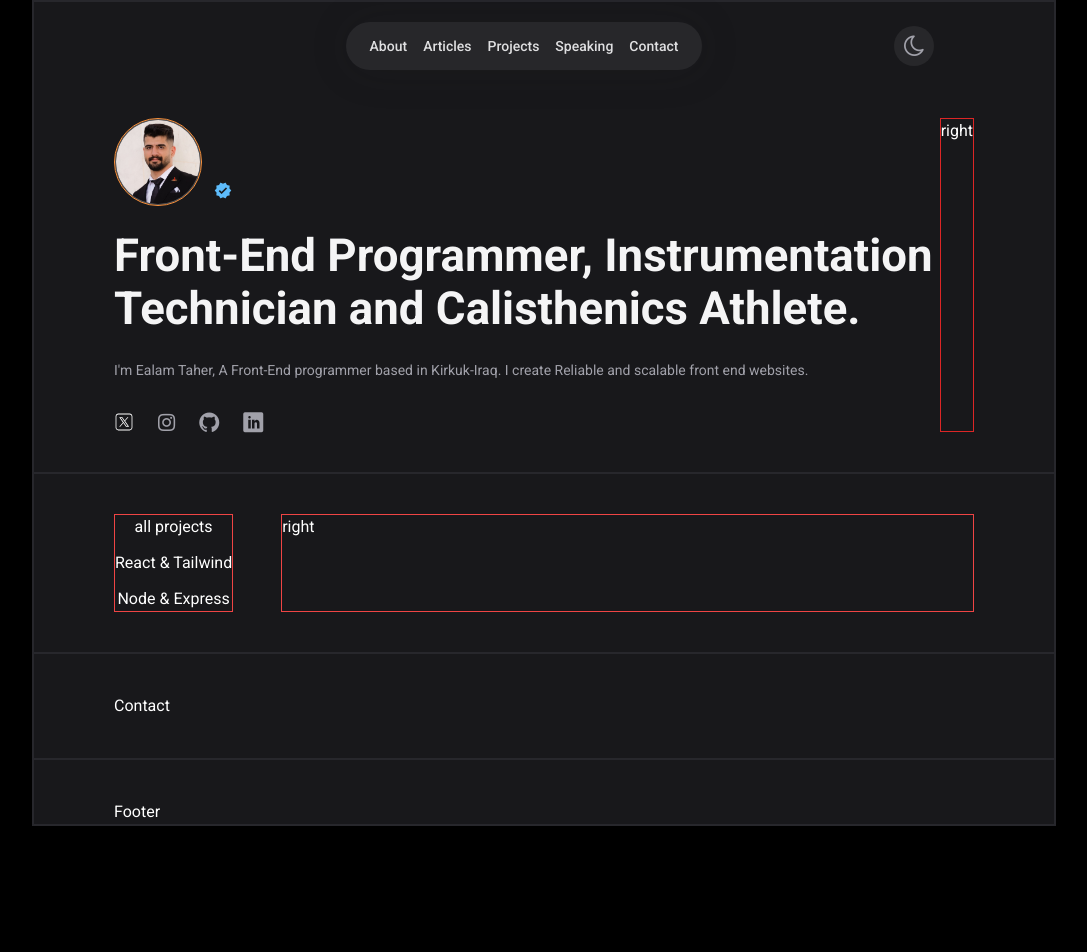
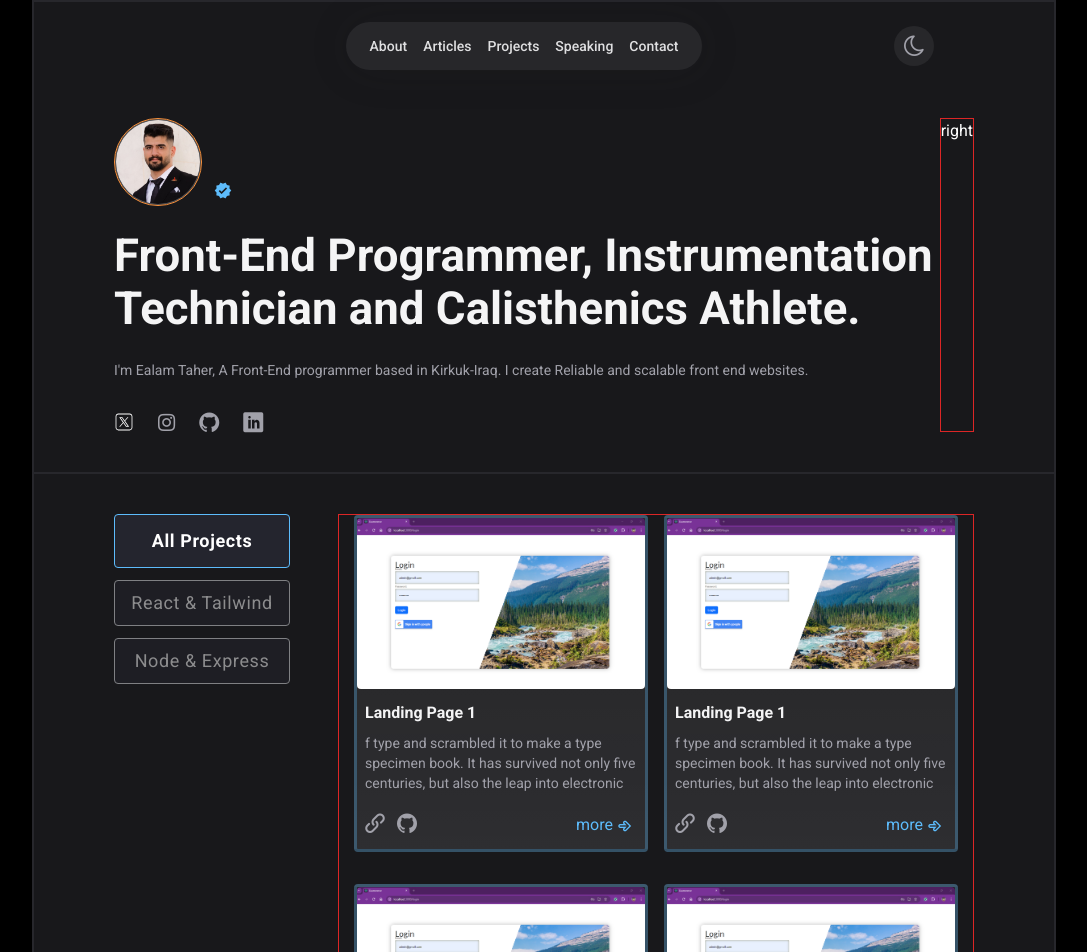
Before and after one commit to EaloTaher/portfolio, a React (Vite) app: page / in a window 1280 px wide. Shown: the top 952 px of the page, without its empty margins (96-1183 px from the left). Before the commit the page ends 826 px from the top, so only its background shows below. Built offline with nearby package versions, Linux system fonts and the light colour scheme.

Commit message:
completed the main section

```diff
--- a/src/components/3-main/Main.jsx
+++ b/src/components/3-main/Main.jsx
@@ -2,13 +2,49 @@ const Main = () => {
   const leftButtons = ["all projects", "React & Tailwind", "Node & Express"];
 
   return (
-    <main className="flex gap-12 ">
-      <section className="border border-red-500 flex flex-col gap-3">
+    <main className="flex gap-12 items-start max-[700px]:flex-col max-[700px]:items-center ">
+      <section className=" flex flex-col gap-3 max-[700px]:flex-row max-[700px]:flex-wrap max-[700px]:justify-center">
         {leftButtons.map((btn, key) => (
-          <button key={key}>{btn}</button>
+          <button
+            key={key}
+            className=" w-44 px-3 py-2 bg-[rgba(36,37,46,1)] text-lg capitalize opacity-50 border first:border first:border-specialBlue
+             first:opacity-100 first:font-semibold  first: tracking-[0.6px] first:py-3 rounded hover:opacity-100 duration-300
+              max-[700px]:px-1 max-[700px]:text-base max-[700px]:w-36"
+          >
+            {btn}
+          </button>
         ))}
       </section>
-      <section className="border border-red-500 grow"> right</section>
+      <section className=" border border-red-600 flex flex-wrap gap-x-4 gap-y-8 justify-center">
+        {["aa", "bb", "cc", "dd"].map((item, key) => (
+          <article
+            key={key}
+            className="border-[rgba(93,188,252,0.3)] border-[3px] rounded hover:border-specialBlue duration-300 hover:rotate-1 hover:scale-[1.02] hover:cursor-pointer bg-gradient-to-t from-[rgba(255,255,255,0.05)] to bg-[rgba(255,255,255,0.05)]"
+          >
+            <img src="./landing1.png" className=" w-72 rounded" />
+            <div className="w-72  py-3 px-2">
+              <h1 className="text-title font-bold ">Landing Page 1</h1>
+              <p className="text-subtitle text-sm mt-2 mb-5">
+                f type and scrambled it to make a type specimen book. It has
+                survived not only five centuries, but also the leap into
+                electronic
+              </p>
+              <div className="flex justify-between">
+                <div className="flex gap-3 text-xl text-subtitle">
+                  <div className="icon-link hover:text-[1.5rem]  hover:text-iconHover" />
+                  <div className="icon-github hover:text-[1.5rem]  hover:text-iconHover" />
+                </div>
+                <a
+                  href=""
+                  className="text-specialBlue flex items-center gap-1 mr-1"
+                >
+                  more <span className="icon-arrow-right " />
+                </a>
+              </div>
+            </div>
+          </article>
+        ))}
+      </section>
     </main>
   );
 };
```
Also changed, not shown: public/landing1.png (added).
